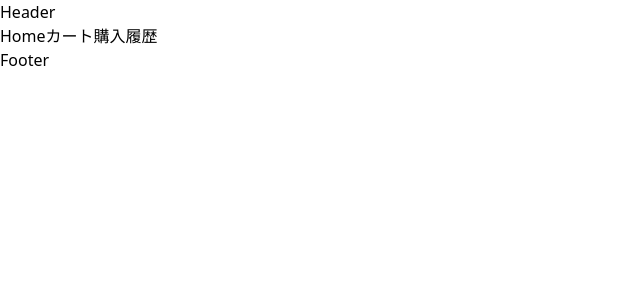
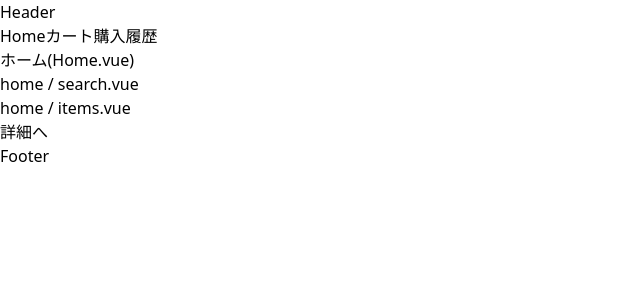
Before and after one commit to kondo-riyo/nuxt-ts-project, a Nuxt app: page / in a window 1280 px wide. Shown: the top 300 px of the page, without its empty margins (0-640 px from the left). Built offline with nearby package versions, Linux system fonts and the light colour scheme.

Commit message:
index.vue追加

```diff
--- a/pages/Home.vue
+++ /dev/null
@@ -1,7 +0,0 @@
-<template>
-    <div>
-        <h1>ホーム(Home.vue)</h1>
-        <HomeSearch/>
-        <HomeItems/>
-    </div>
-</template>
--- /dev/null
+++ b/pages/index.vue
@@ -0,0 +1,7 @@
+<template>
+    <div>
+        <h1>ホーム(Home.vue)</h1>
+        <HomeSearch/>
+        <HomeItems/>
+    </div>
+</template>
```
Also changed, not shown: 1 other file (tests, documents, lock files or other folders).
